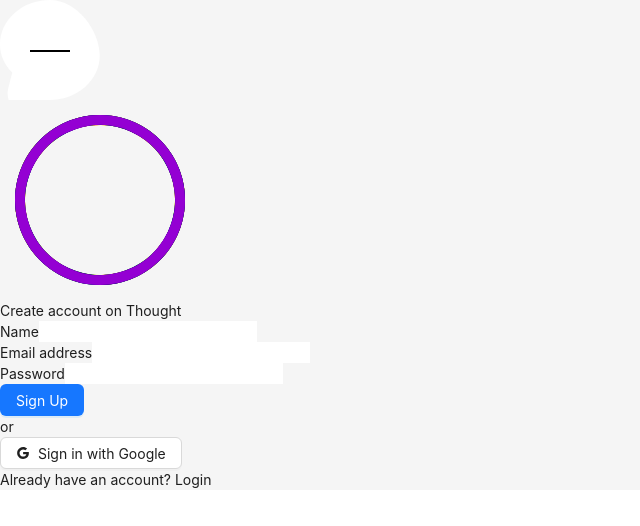
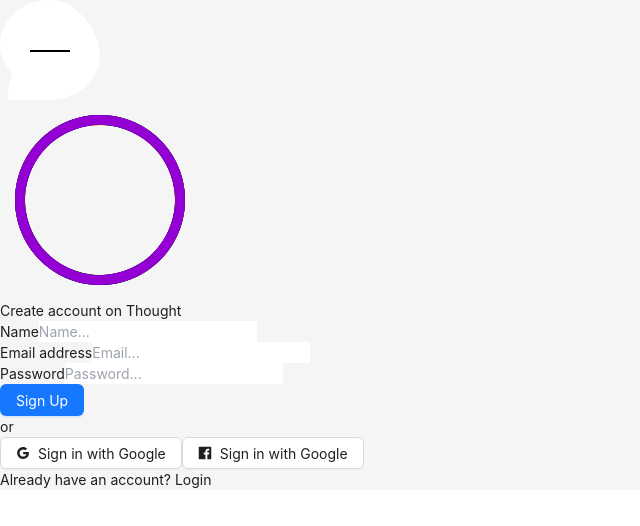
Before and after one commit to mominulhouqe/write-your-thought, a React (Vite) app: page /register in a window 1280 px wide. Shown: the top 526 px of the page, without its empty margins (0-640 px from the left). Built offline with nearby package versions, Linux system fonts and the light colour scheme.

Commit message:
Update login and register

```diff
--- /dev/null
+++ b/src/pages/FacebookSign/FacebookSign.tsx
@@ -0,0 +1,23 @@
+import React from 'react';
+import { Button } from 'antd';
+import { FacebookFilled } from '@ant-design/icons';
+
+interface FacebookSignInButtonProps {
+  onClick: () => void; // Function to handle Google sign-in logic
+  className?: string; // Optional className for custom styling
+}
+
+const FacebookSign: React.FC<FacebookSignInButtonProps> = ({ onClick, className }) => {
+  return (
+    <Button
+      type="default"
+      icon={<FacebookFilled />}
+      className={`w-full ${className}`}
+      onClick={onClick}
+    >
+      Sign in with Google
+    </Button>
+  );
+};
+
+export default FacebookSign;
--- a/src/pages/Login/Login.tsx
+++ b/src/pages/Login/Login.tsx
@@ -16,6 +16,7 @@
   setUserInfo,
 } from "../../redux/features/auth/authSlice";
 import { useFetchCurrentUserMutation } from "../../redux/features/user/userApi";
+import FacebookSign from "../FacebookSign/FacebookSign";
 
 interface LoginFormInputs {
   email: string;
@@ -68,6 +69,12 @@
     window.location.href = "http://localhost:8000/api/v2/users/google";
   };
 
+  const handleFacebookSignIn = () => {
+    // Handle Google Sign-In logic here
+    console.log("Signing in with facebook...");
+  };
+
+
   return (
     <AuthLayout>
       <div className="abs z-0 flex overflow-hidden">
@@ -76,7 +83,6 @@
       </div>
       <motion.div
         className="max-w-xl w-full overflow-hidden space-y-8 border rounded-lg shadow-lg bg-white bg-opacity-45  p-6"
-        //container mx-auto w-full  border rounded-lg shadow-lg bg-white p-6  z-10
         initial={{ translateY: 1000 }}
         animate={{ translateY: 0 }}
         transition={{ duration: 0.8, delay: 1.2 }}
@@ -126,6 +132,7 @@
           <div className="text-gray-500">or</div>
         </div>
         <GoogleSign onClick={handleGoogleSignIn} className="mt-2" />
+        <FacebookSign onClick={handleFacebookSignIn} className="mt-2" />
       <div className="my-4">
         Don't have account? <Link to="/register">Register</Link>
       </div>
--- a/src/pages/Register/Register.tsx
+++ b/src/pages/Register/Register.tsx
@@ -7,6 +7,8 @@
 import AnimationThought from "../../components/AnimationThought";
 import BorderCircle from "../../components/BorderCicle";
 import { Link } from "react-router-dom";
+import FacebookSign from "../FacebookSign/FacebookSign";
+
 
 interface RegisterFormInputs {
   email: string;
@@ -30,6 +32,10 @@
   const handleGoogleSignIn = () => {
     // Handle Google Sign-In logic here
     console.log("Signing in with Google...");
+  };
+  const handleFacebookSignIn = () => {
+    // Handle Google Sign-In logic here
+    console.log("Signing in with facebook...");
   };
 
   return (
@@ -56,6 +62,7 @@
               <input
                 id="name"
                 type="text"
+                placeholder="Name..."
                 className="appearance-none rounded-md w-full px-3 py-2 border border-gray-300 placeholder-gray-500 text-gray-900 focus:outline-none focus:ring-indigo-500 focus:border-indigo-500 sm:text-sm"
                 {...register("name", { required: true })}
               />
@@ -67,6 +74,7 @@
               <input
                 id="email"
                 type="email"
+                placeholder="Email..."
                 className="appearance-none rounded-md w-full px-3 py-2 border border-gray-300 placeholder-gray-500 text-gray-900 focus:outline-none focus:ring-indigo-500 focus:border-indigo-500 sm:text-sm"
                 {...register("email", { required: true })}
               />
@@ -78,6 +86,7 @@
               <input
                 id="password"
                 type="password"
+                placeholder="Password..."
                 className="appearance-none rounded-md w-full px-3 py-2 border border-gray-300 placeholder-gray-500 text-gray-900 focus:outline-none focus:ring-indigo-500 focus:border-indigo-500 sm:text-sm"
                 {...register("password", { required: true })}
               />
@@ -92,6 +101,8 @@
             <div className="text-gray-500">or</div>
           </div>
           <GoogleSign onClick={handleGoogleSignIn} className="mt-4" />
+          <FacebookSign onClick={handleFacebookSignIn} className="mt-4" />
+
           <div className="my-4 text-center">
             Already have an account?{" "}
             <Link className="hover:underline text-blue-500" to="/login">
```
